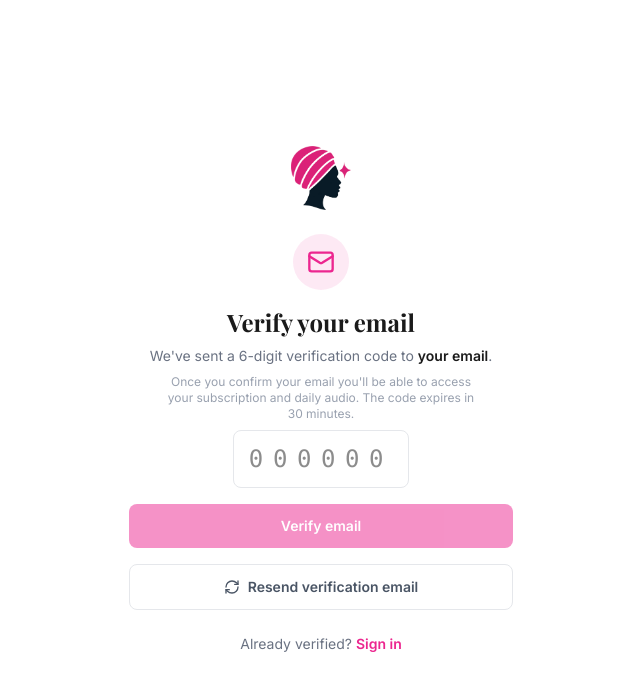
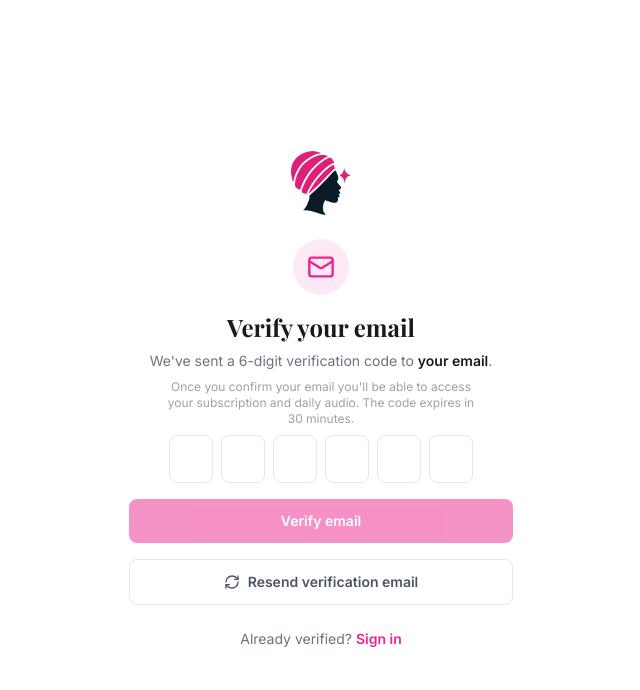
Before and after one commit to AlaffiaM/mayden-money-mind, a React (Vite) app in the folder client/: page /verify-email-sent in a window 1280 px wide. Shown: the top 690 px of the page, without its empty margins (319-959 px from the left). Built offline with nearby package versions, Linux system fonts and the light colour scheme; no server answers.

Commit message:
Update VerifyCodeForm.jsx

```diff
--- a/client/src/components/ui/VerifyCodeForm.jsx
+++ b/client/src/components/ui/VerifyCodeForm.jsx
@@ -1,15 +1,69 @@
-import { useState } from "react";
+import { useEffect, useRef, useState } from "react";
 import { useAuth } from "../../context/AuthContext";
 import { Loader2 } from "lucide-react";
 
+const DIGITS = [0, 1, 2, 3, 4, 5];
+
 export default function VerifyCodeForm({ email, onSuccess, onError }) {
   const { verifyEmail, loading } = useAuth();
-  const [code, setCode] = useState("");
+  const [digits, setDigits] = useState(DIGITS.map(() => ""));
   const [error, setError] = useState("");
+  const refs = useRef([]);
+  const workingRef = useRef(false);
 
-  const handleSubmit = async (e) => {
+  const code = digits.join("");
+  const complete = code.length === 6;
+
+  const focusIndex = (i) => refs.current[i]?.focus();
+
+  const handleChange = (i, raw) => {
+    const digit = raw.replace(/\D/g, "").slice(-1);
+    if (!digit) return;
+    setDigits((prev) => {
+      const next = [...prev];
+      next[i] = digit;
+      return next;
+    });
+    focusIndex(i + 1);
+  };
+
+  const handleKeyDown = (e, i) => {
+    if (e.key !== "Backspace") return;
     e.preventDefault();
-    if (code.length !== 6 || loading) return;
+    setDigits((prev) => {
+      const next = [...prev];
+      if (next[i]) {
+        next[i] = "";
+      } else if (i > 0) {
+        next[i - 1] = "";
+        focusIndex(i - 1);
+      }
+      return next;
+    });
+  };
+
+  const handlePaste = (e, startIdx) => {
+    const text = e.clipboardData.getData("text").replace(/\D/g, "").slice(0, 6);
+    if (!text) return;
+    e.preventDefault();
+    setDigits((prev) => {
+      const next = [...prev];
+      for (let j = 0; j < text.length; j++) next[j] = text[j];
+      return next;
+    });
+    focusIndex(Math.min(startIdx + text.length, 5));
+  };
+
+  useEffect(() => {
+    if (complete && !loading && !workingRef.current) {
+      const id = setTimeout(() => submit(), 300);
+      return () => clearTimeout(id);
+    }
+  }, [complete, code]);
+
+  const submit = async () => {
+    if (!complete || loading || workingRef.current) return;
+    workingRef.current = true;
     setError("");
     try {
       const data = await verifyEmail(email, code);
@@ -17,33 +71,45 @@ export default function VerifyCodeForm({ email, onSuccess, onError }) {
     } catch (err) {
       setError(err.response?.data?.error || "Couldn't verify that code. Please try again.");
       onError?.(err);
+      setDigits(DIGITS.map(() => ""));
+      focusIndex(0);
+    } finally {
+      workingRef.current = false;
     }
   };
 
-  const buttonDisabled = code.length !== 6 || loading;
+  const handleSubmit = (e) => {
+    e.preventDefault();
+    submit();
+  };
 
   return (
     <form onSubmit={handleSubmit} className="w-full">
-      <div className="flex justify-center">
-        <input
-          type="text"
-          inputMode="numeric"
-          autoComplete="one-time-code"
-          maxLength={6}
-          value={code}
-          onChange={(e) => setCode(e.target.value.replace(/\D/g, "").slice(0, 6))}
-          placeholder="000000"
-          className="w-44 text-center text-2xl tracking-[0.4em] font-mono py-3 rounded-lg border border-gray-200 focus:outline-none focus:ring-2 focus:ring-mayden-magenta/40"
-          aria-label="6-digit verification code"
-        />
+      <div className="flex justify-center gap-2">
+        {DIGITS.map((_, i) => (
+          <input
+            key={i}
+            ref={(el) => (refs.current[i] = el)}
+            type="text"
+            inputMode="numeric"
+            autoComplete={i === 0 ? "one-time-code" : "off"}
+            maxLength={1}
+            value={digits[i]}
+            onChange={(e) => handleChange(i, e.target.value)}
+            onKeyDown={(e) => handleKeyDown(e, i)}
+            onPaste={(e) => handlePaste(e, i)}
+            aria-label={`Digit ${i + 1}`}
+            className="h-12 w-11 rounded-lg border border-gray-200 text-center text-xl font-bold text-mayden-dark focus:border-mayden-magenta focus:outline-none focus:ring-2 focus:ring-mayden-magenta/30"
+          />
+        ))}
       </div>
 
-      {error && <p className="mt-3 text-sm text-center text-red-600">{error}</p>}
+      {error && <p className="mt-3 text-center text-sm text-red-600">{error}</p>}
 
       <button
         type="submit"
-        disabled={buttonDisabled}
-        className="mt-4 w-full py-3 rounded-lg bg-mayden-magenta text-white font-semibold text-sm hover:bg-mayden-magenta/90 transition-colors disabled:opacity-50 disabled:cursor-not-allowed flex items-center justify-center gap-2"
+        disabled={!complete || loading}
+        className="mt-4 flex w-full items-center justify-center gap-2 rounded-lg bg-mayden-magenta py-3 text-sm font-semibold text-white transition-colors hover:bg-mayden-magenta/90 disabled:cursor-not-allowed disabled:opacity-50"
       >
         {loading && <Loader2 size={16} className="animate-spin" />}
         {loading ? "Verifying…" : "Verify email"}
```
